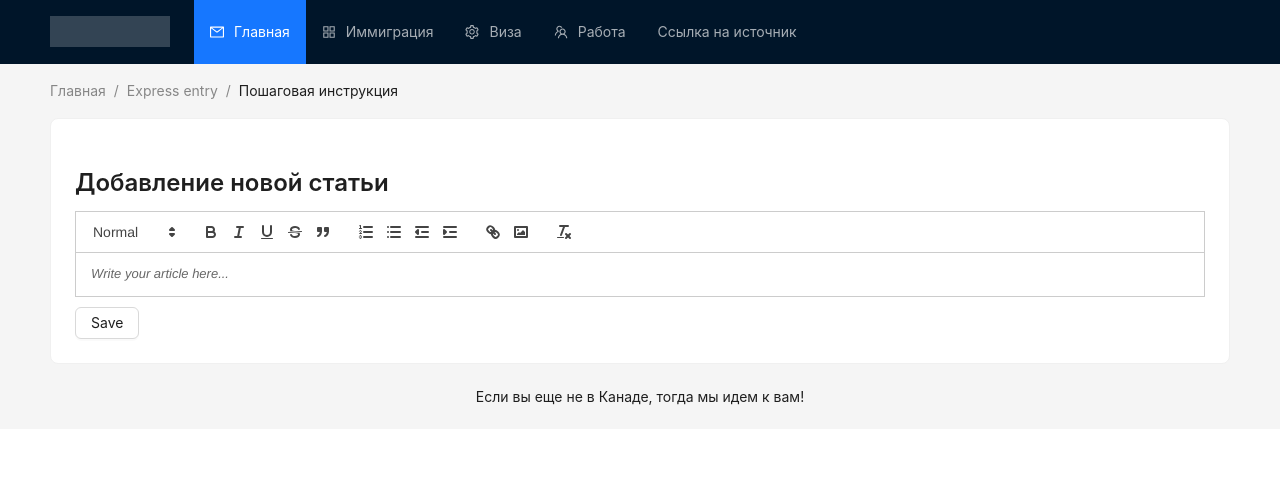
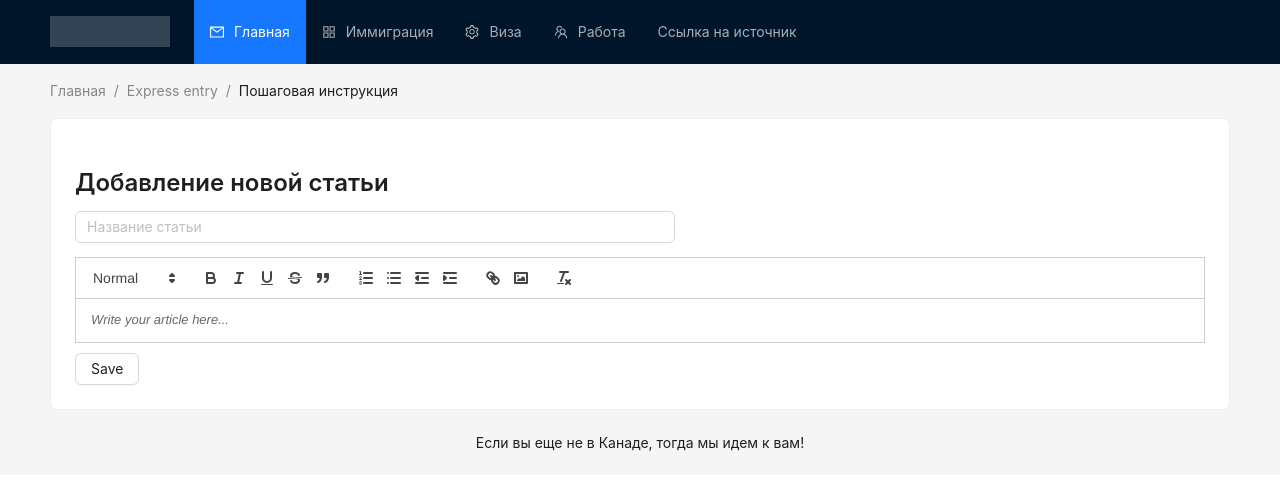
Before and after one commit to MrBlackTongue/go-canada-front, a React (Create React App) app: page /add-article in a window 1280 px wide. Shown: the top 490 px of the page. Built offline with nearby package versions, Linux system fonts and the light colour scheme.

Commit message:
Добавляю название статьи

```diff
--- a/src/pages/PageArticle/PageArticle.tsx
+++ b/src/pages/PageArticle/PageArticle.tsx
@@ -1,36 +1,33 @@
 import React, {useState} from 'react';
 import ReactQuill from 'react-quill';
 import 'react-quill/dist/quill.snow.css';
-import {Button, Card, Typography} from "antd";
+import {Button, Card, Input, Typography} from "antd";
 import {postNewArticle} from "../../services";
 
 const {Title} = Typography;
 
 const ArticleEditor: React.FC = () => {
+  const [title, setTitle] = useState('');
   const [content, setContent] = useState('');
+
+  const handleTitleChange = (e: React.ChangeEvent<HTMLInputElement>) => {
+    setTitle(e.target.value);
+  };
 
   const handleChange = (value: string) => {
     setContent(value);
   };
 
-// const addArticle = (values: { [key: string]: any }): Article => {
   const addArticle = () => {
     const article = {
-      title: 'title',
+      title: title,
       content: content,
       imageIds: [],
     };
     postNewArticle(article);
-    console.log('article', article)
-    console.log('Article saved:', content);
+    console.log('Article saved:', article);
     return article;
   };
-
-//   const handleSave = async () => {
-//     // Отправить содержимое статьи на сервер или сохранить локально
-//     postNewArticle
-//     console.log('Article saved:', content);
-//   };
 
   return (
     <Card>
@@ -40,6 +37,11 @@ const ArticleEditor: React.FC = () => {
         </div>
       </div>
       <div>
+        <Input
+          style={{width: 600, marginBottom: '1em'}}
+          placeholder="Название статьи"
+          value={title}
+          onChange={handleTitleChange}/>
         <ReactQuill
           value={content}
           onChange={handleChange}
```
